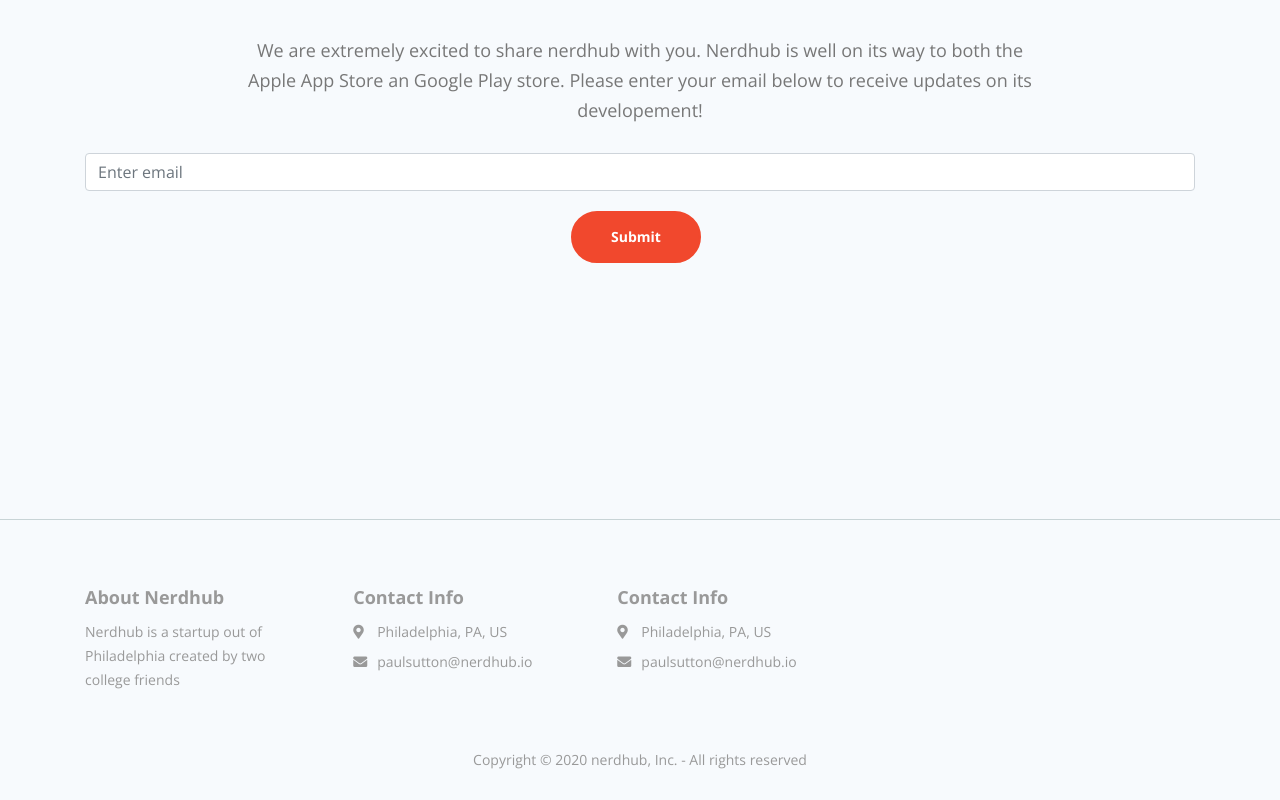
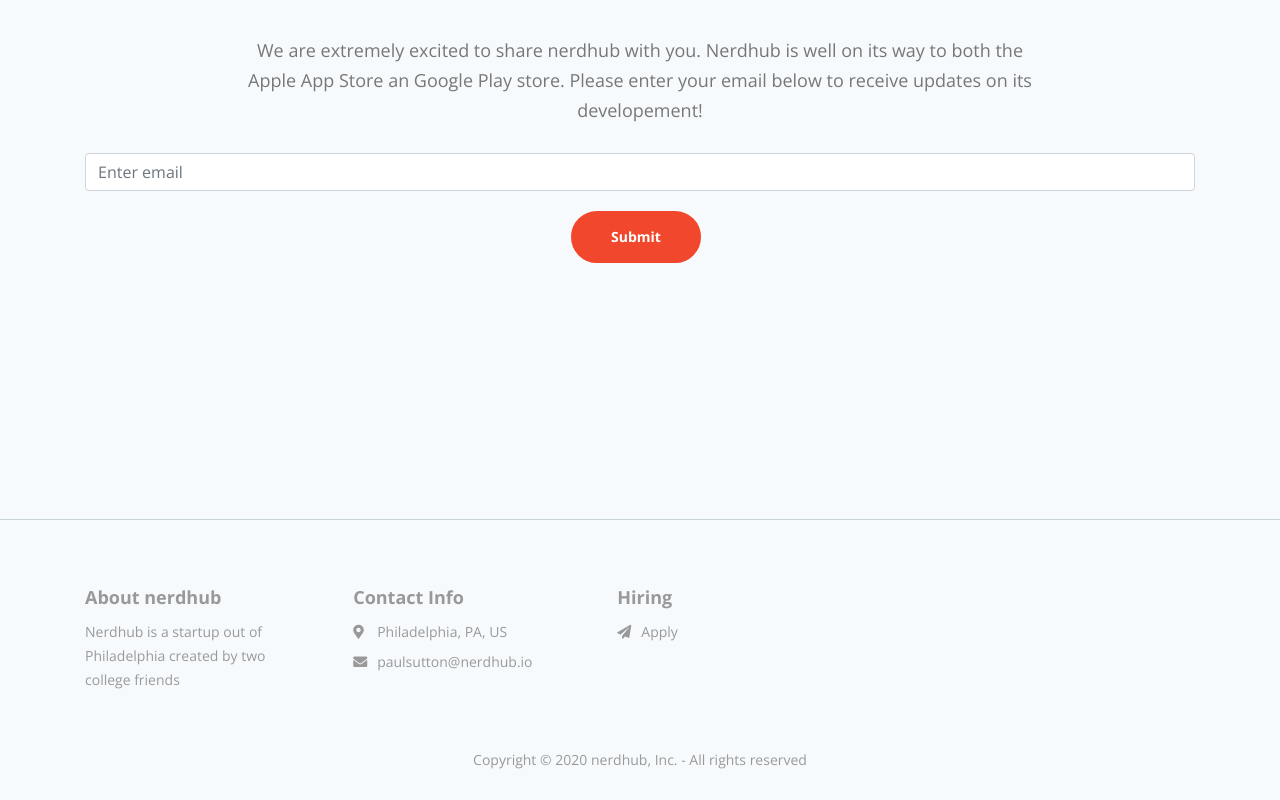
Before and after one commit to rpsutton/nerdhub-web, a plain HTML site: page index.html in a window 1280 px wide. Shown: the part 4450-5250 px from the top of the page. Drawn offline with nearby package versions, Linux system fonts and the light colour scheme.

Commit message:
editing footer

```diff
--- a/index.html
+++ b/index.html
@@ -694,7 +694,7 @@
             <div class="row">
                 <div class="col-lg-12">
                     <div class="footer-col first">
-                        <h5>About Nerdhub</h5>
+                        <h5>About nerdhub</h5>
                         <p class="p-small">Nerdhub is a startup out of Philadelphia created by two college friends</p>
                     </div> <!-- end of footer-col -->
                     <div class="footer-col second">
@@ -711,15 +711,11 @@
                         </ul>
                     </div> <!-- end of footer-col -->
                     <div class="footer-col second">
-                        <h5>Contact Info</h5>
+                        <h5>Hiring</h5>
                         <ul class="list-unstyled li-space-lg p-small">
                             <li class="media">
-                                <i class="fas fa-map-marker-alt"></i>
-                                <div class="media-body">Philadelphia, PA, US</div>
-                            </li>
-                            <li class="media">
-                                <i class="fas fa-envelope"></i>
-                                <div class="media-body"><a href="#your-link">paulsutton@nerdhub.io</a></div>
+                                <i class="fas fa-paper-plane"></i>
+                                <div class="media-body"><a href='#'>Apply</a></div>
                             </li>
                         </ul>
                     </div> <!-- end of footer-col -->
```
